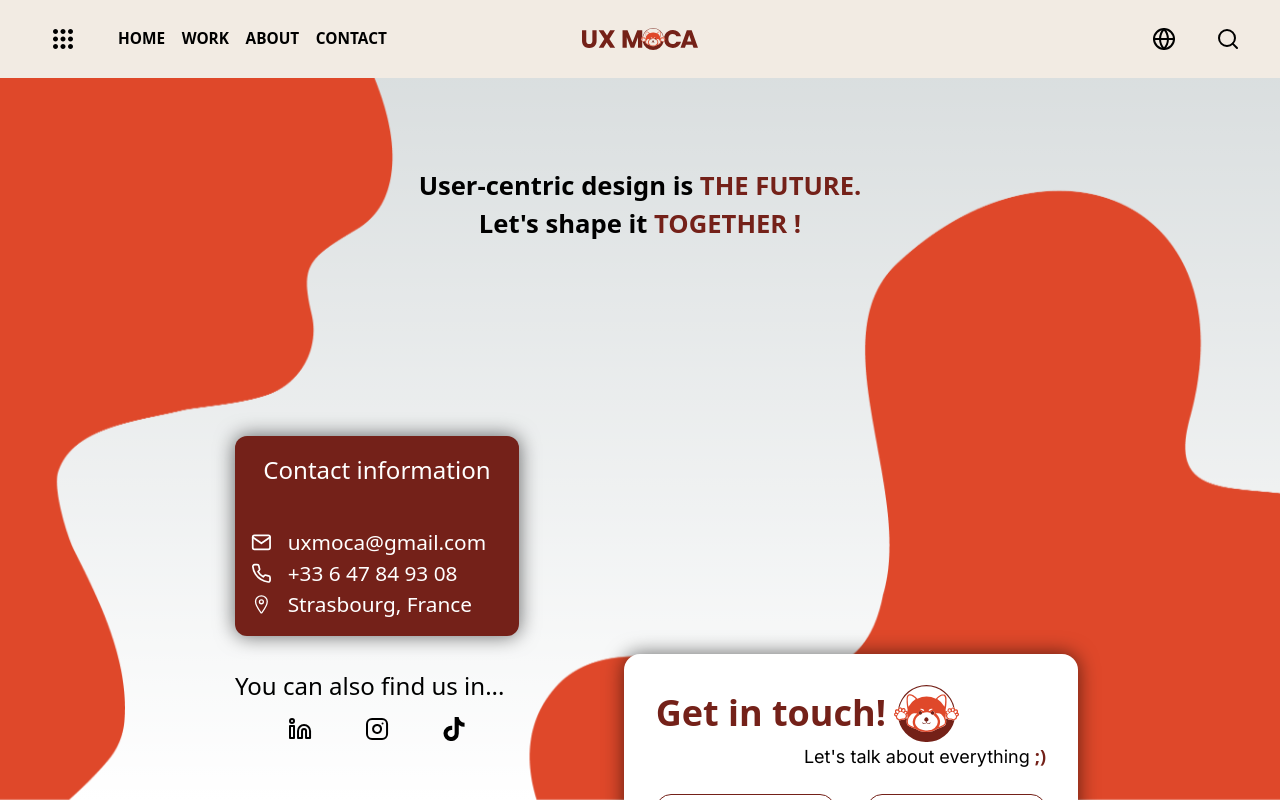
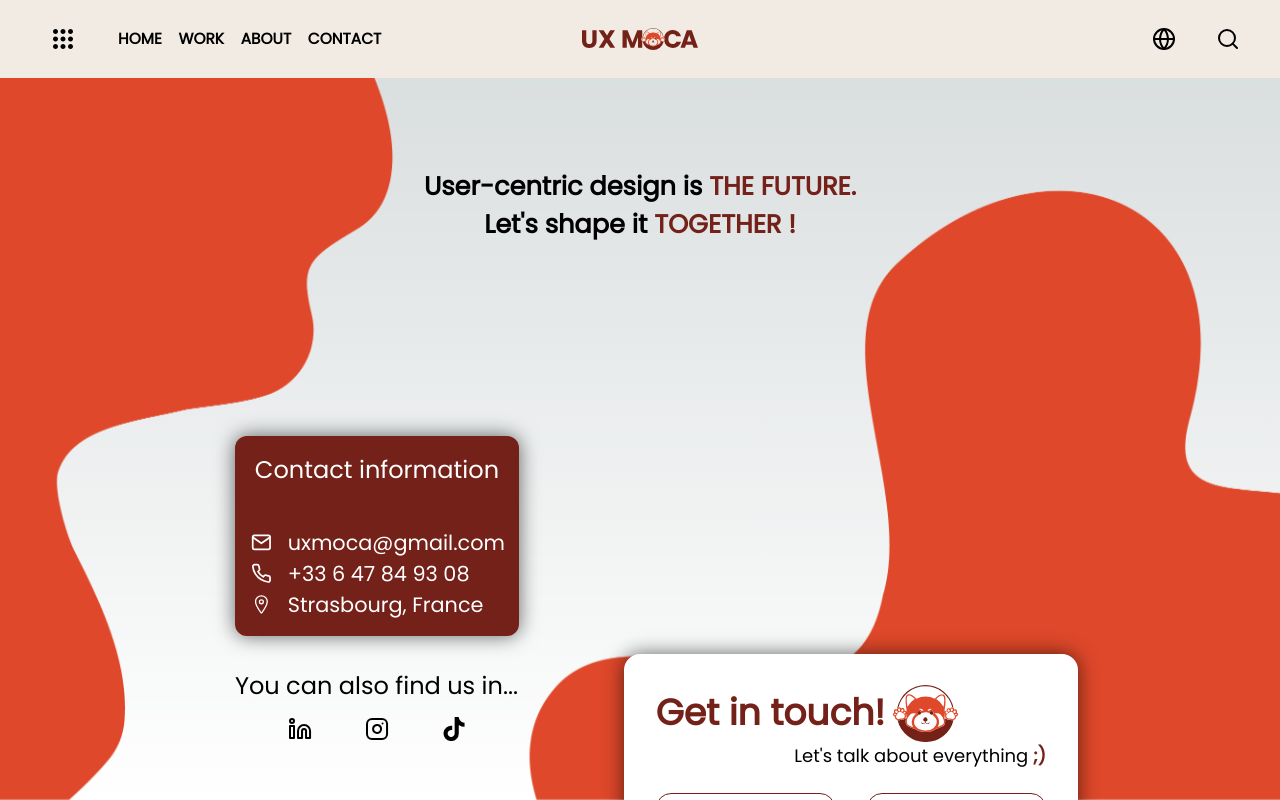
Before and after one commit to Eragon67360/moca-portfolio, a Next.js app: page /en/contact in a window 1280 px wide. Built offline with nearby package versions, Linux system fonts and the light colour scheme.

Commit message:
Updated to poppins font

```diff
--- a/app/[locale]/contact/ContactForm.tsx
+++ b/app/[locale]/contact/ContactForm.tsx
@@ -88,7 +88,7 @@ const ContactForm: React.FC = () => {
           <div className="bg-secondary w-full flex flex-col space-y-[1.92vh]">
             <div className="flex flex-col">
               <div className="flex items-center space-x-2">
-                <h2 className="text-3xl md:text-4xl lg:text-5xl xl:text-6xl 2xl:text-7xl font-sans font-bold text-falured">
+                <h2 className="text-3xl md:text-4xl lg:text-5xl xl:text-6xl 2xl:text-7xl font-bold text-falured">
                   Get in touch!
                 </h2>
 
@@ -97,7 +97,7 @@ const ContactForm: React.FC = () => {
 
               <p className="text-black text-end text-base md:text-lg lg:text-xl xl:text-2xl 2xl:text-3xl">
                 Let&apos;s talk about everything{" "}
-                <span className="font-sans text-base md:text-lg lg:text-xl xl:text-2xl 2xl:text-3xl text-falured font-extrabold">
+                <span className="text-base md:text-lg lg:text-xl xl:text-2xl 2xl:text-3xl text-falured font-extrabold">
                   {";)"}
                 </span>
               </p>
@@ -188,7 +188,7 @@ const ContactForm: React.FC = () => {
               <div className="flex items-center justify-start space-x-2">
                 <button
                   disabled={!emailValue || loading || !message}
-                  className="bg-white border border-falured uppercase hover:bg-opacity-80 disabled:border-gray-400 disabled:text-gray-400 hover:enabled:text-secondary hover:enabled:bg-falured text-black font-sans font-bold py-0.5 px-2 rounded-full"
+                  className="bg-white border border-falured uppercase hover:bg-opacity-80 disabled:border-gray-400 disabled:text-gray-400 hover:enabled:text-secondary hover:enabled:bg-falured text-black font-bold py-0.5 px-2 rounded-full"
                   type="submit"
                 >
                   Send
--- a/app/[locale]/contact/page.tsx
+++ b/app/[locale]/contact/page.tsx
@@ -32,7 +32,7 @@ function Contact(): React.JSX.Element {
               transition={{ duration: 2 }}
               className="flex justify-center items-center mt-24"
             >
-              <p className="text-black font-sans text-[2vw] font-bold text-center absolute z-10 mt-[7.81vh]">
+              <p className="text-black text-[2vw] font-bold text-center absolute z-10 mt-[7.81vh]">
                 User-centric design is{" "}
                 <span className="uppercase text-falured">the future.</span>
                 <br />
@@ -51,7 +51,7 @@ function Contact(): React.JSX.Element {
                 <div className="">
                   <VisitCard />
                 </div>
-                <div className="flex flex-col text-black font-sans space-y-3 left-[18.35vw] text-[1.88vw]">
+                <div className="flex flex-col text-black space-y-3 left-[18.35vw] text-[1.88vw]">
                   <p>You can also find us in...</p>
                   <div className="flex w-[22.2vw] justify-evenly">
                     <FiLinkedin />
--- a/app/[locale]/globals.css
+++ b/app/[locale]/globals.css
@@ -1,8 +1,6 @@
 @tailwind base;
 @tailwind components;
 @tailwind utilities;
-@import url("https://fonts.googleapis.com/css2?family=Impact&display=swap");
-@import url("https://fonts.googleapis.com/css2?family=Poppins&display=swap");
 
 :root {
   --foreground-rgb: 0, 0, 0;
@@ -11,6 +9,7 @@
 }
 
 body {
+  font-family: 'Poppins', sans-serif;
   color: rgb(var(--foreground-rgb));
   background: linear-gradient(
       to bottom,
--- a/app/[locale]/layout.tsx
+++ b/app/[locale]/layout.tsx
@@ -1,15 +1,20 @@
 import "./globals.css";
 import "./styles.css";
 import type { Metadata } from "next";
-import { Inter } from "next/font/google";
+import { Poppins } from "next/font/google";
 import Navbar from "@/components/[locale]/navigation/navbar";
 import ProgressBar from "@/components/[locale]/ProgressBar";
 import { Analytics } from "@vercel/analytics/react";
 import { ToastContainer } from "react-toastify";
 import { NextIntlClientProvider, useLocale } from "next-intl";
 import { notFound } from "next/navigation";
+import Head from "next/head";
 
-const inter = Inter({ subsets: ["latin"] });
+const poppins = Poppins({
+  subsets: ["latin"],
+  display: "swap",
+  weight: "400",
+});
 
 export const metadata: Metadata = {
   title: "MOCA Portfolio",
@@ -36,7 +41,7 @@ export default async function RootLayout({
   }
   return (
     <html lang={locale}>
-      <body className={inter.className}>
+      <body className={poppins.className}>
         <NextIntlClientProvider locale={locale} messages={messages}>
           <div className="flex flex-col h-screen overflow-y-hidden">
             <ProgressBar />
--- a/app/[locale]/page.tsx
+++ b/app/[locale]/page.tsx
@@ -115,7 +115,7 @@ export default function Home() {
             <motion.div
               initial={{ opacity: 1 }}
               animate={controlSection1}
-              className="p-80 drop-shadow-[0_1.2px_1.2px_rgba(255,255,255,0.8)] fixed h-screen w-screen z-10 text-center select-none font-sans font-bold text-8xl bg-transparent text-falured"
+              className="p-80 drop-shadow-[0_1.2px_1.2px_rgba(255,255,255,0.8)] fixed h-screen w-screen z-10 text-center select-none font-bold text-8xl bg-transparent text-falured"
             >
               Crafting Experiences, Shaping Futures: Your UX Design Partner
             </motion.div>
@@ -124,7 +124,7 @@ export default function Home() {
                 <motion.p
                   initial={{ opacity: 1 }}
                   animate={controlSection2}
-                  className="text-center font-sans space-y-24"
+                  className="text-center space-y-24"
                 >
                   <p className="text-4xl">Featured</p>
                   <p className="text-7xl font-extrabold">Projects</p>
@@ -135,7 +135,7 @@ export default function Home() {
                 <motion.p
                   initial={{ opacity: 1 }}
                   animate={controlSection2}
-                  className="text-center font-sans space-y-24"
+                  className="text-center space-y-24"
                 >
                   <p className="text-4xl">Featured</p>
                   <p className="text-7xl font-extrabold">Projects</p>
@@ -220,7 +220,7 @@ export default function Home() {
                   </div>
                   <Link
                     href="/projects"
-                    className="bg-linen mt-24 text-falured font-sans text-3xl px-8 py-4 border border-falured rounded-full"
+                    className="bg-linen mt-24 text-falured text-3xl px-8 py-4 border border-falured rounded-full"
                   >
                     <div>See more</div>
                   </Link>
--- a/components/[locale]/VisitCard.tsx
+++ b/components/[locale]/VisitCard.tsx
@@ -9,8 +9,8 @@ const VisitCard = () => {
   const iconSize = `calc(1vw + 1vh)`;
   return (
     <>
-      <div className="h-[25vh] w-[22.2vw] rounded-xl bg-falured text-secondary flex flex-col justify-between font-sans contact-shadow ">
-        <div className="pt-4 flex justify-center text-[1.88vw] lg:text- font-sans">
+      <div className="h-[25vh] w-[22.2vw] rounded-xl bg-falured text-secondary flex flex-col justify-between contact-shadow ">
+        <div className="pt-4 flex justify-center text-[1.88vw]">
           Contact information
         </div>
 
--- a/components/[locale]/footer/Data.tsx
+++ b/components/[locale]/footer/Data.tsx
@@ -6,7 +6,7 @@ import Link from "next/link";
 
 export const Data = () => {
   return (
-    <div className="font-sans flex flex-col text-secondary text-base">
+    <div className="flex flex-col text-secondary text-base">
       <div className="flex items-center p-6">
         <a href="mailto:contact@curefab.com">
           <TiMail size={40} />
--- a/components/[locale]/footer/Title.tsx
+++ b/components/[locale]/footer/Title.tsx
@@ -3,8 +3,8 @@ import React from 'react'
 export const Title = () => {
   return (
     <div className='flex flex-col text-secondary'>
-        <p className='uppercase font-sans text-lg font-bold'>Wenden Sie sich an uns</p>
-        <p className='font-sans text-lg font-normal'>Gerne erstellen wirfür Ihre individuellen Anforderungen eine charmante Lösung</p>
+        <p className='uppercase text-lg font-bold'>Wenden Sie sich an uns</p>
+        <p className='text-lg font-normal'>Gerne erstellen wirfür Ihre individuellen Anforderungen eine charmante Lösung</p>
     </div>
   )
 }
--- a/components/[locale]/menu/Items.tsx
+++ b/components/[locale]/menu/Items.tsx
@@ -55,7 +55,7 @@ export const Items = ({
           </Link>
         </div>
 
-        <div className="flex flex-col pb-2 space-y-10 items-center font-sans">
+        <div className="flex flex-col pb-2 space-y-10 items-center">
           <p className="font-semibold text-4xl">Social Media</p>
           <div className="flex space-x-4 justify-between px-8 w-full">
             <a
--- a/components/[locale]/navigation/navbar/index.tsx
+++ b/components/[locale]/navigation/navbar/index.tsx
@@ -69,25 +69,25 @@ const Navbar = () => {
               <div className="flex items-center space-x-[1.3vw]">
                 <Link
                   href="/"
-                  className="text-[1.2vw] font-sans uppercase hover:text-cinnabar"
+                  className="text-[1.2vw] uppercase hover:text-cinnabar"
                 >
                   {t('home')}
                 </Link>
                 <Link
                   href="/projects"
-                  className="text-[1.2vw] font-sans uppercase hover:text-cinnabar"
+                  className="text-[1.2vw] uppercase hover:text-cinnabar"
                 >
                   {t('work')}
                 </Link>
                 <Link
                   href="/about"
-                  className="text-[1.2vw] font-sans uppercase hover:text-cinnabar"
+                  className="text-[1.2vw] uppercase hover:text-cinnabar"
                 >
                   {t('about')}
                 </Link>
                 <Link
                   href="/contact"
-                  className="text-[1.2vw] font-sans uppercase hover:text-cinnabar"
+                  className="text-[1.2vw] uppercase hover:text-cinnabar"
                 >
                   {t('contact')}
                 </Link>
--- a/tailwind.config.ts
+++ b/tailwind.config.ts
@@ -7,6 +7,7 @@ const config: Config = {
     "./components/**/*.{js,ts,jsx,tsx,mdx}",
     "./app/**/*.{js,ts,jsx,tsx,mdx}",
   ],
+  darkMode: 'class',
   theme: {
     screens: {
       //Phone
@@ -36,8 +37,6 @@ const config: Config = {
         cinnabar: "#DF482B",
       },
       fontFamily: {
-        impact: ["Impact", "sans-serif"],
-        sans: ["Poppins", ...defaultTheme.fontFamily.sans],
       },
     },
   },
```
Also changed, not shown: components/[locale]/Dropdown.tsx (+21 -9 lines).
